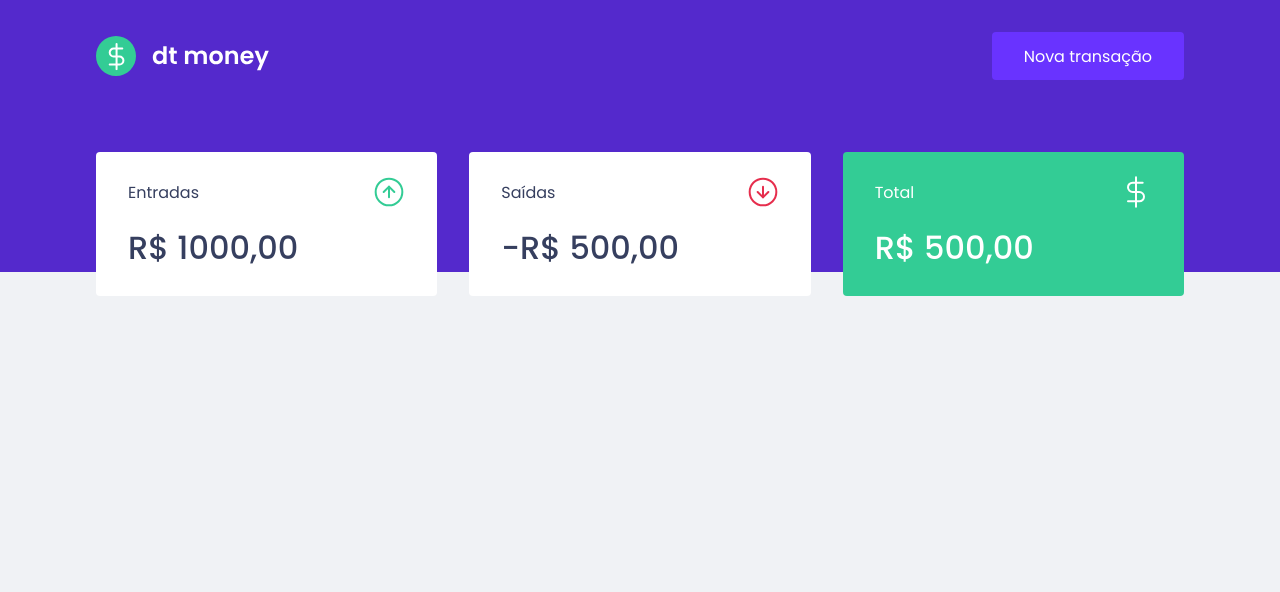
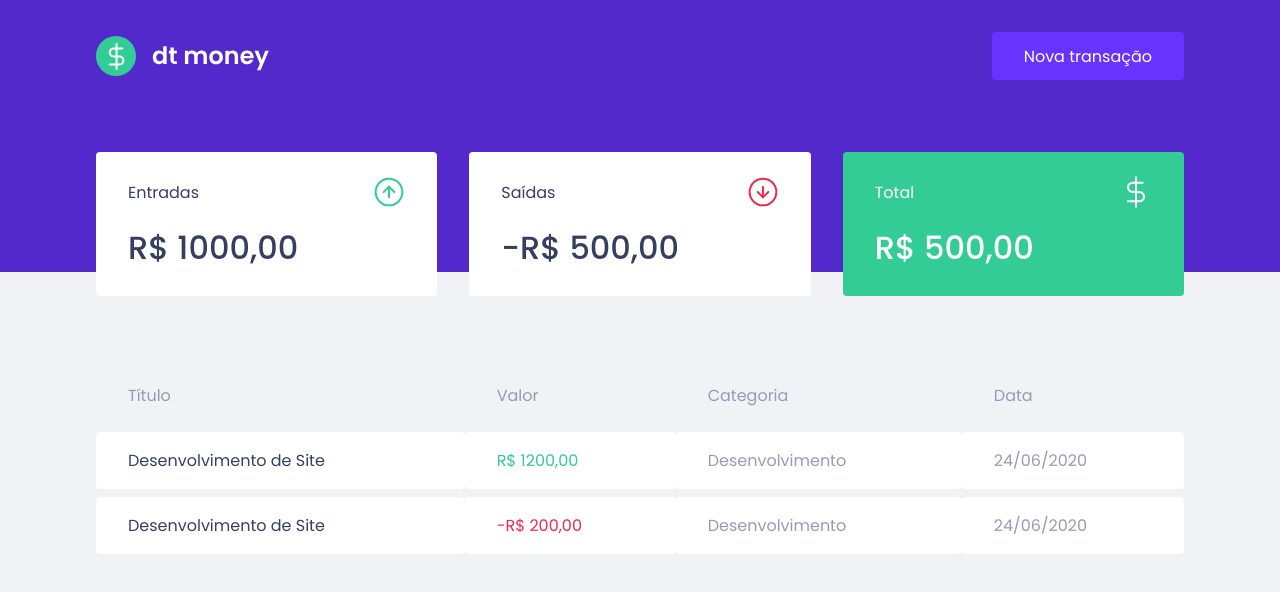
Before and after one commit to Pauloh8190sousa/dtmoney, a React (Create React App) app: page / in a window 1280 px wide. Shown: the top 592 px of the page. Built offline with nearby package versions, Linux system fonts and the light colour scheme.

Commit message:
criação de componentização dos elementos TransactionsTable

```diff
--- a/src/components/Dashboard/index.tsx
+++ b/src/components/Dashboard/index.tsx
@@ -1,4 +1,5 @@
 import { Summary } from "../Summary";
+import { TransactionsTable } from "../TransactionsTable";
 import { Container } from "./styles";
 
 
@@ -7,6 +8,7 @@ export function Dashboard(){
     return (
         <Container>
             <Summary />
+            <TransactionsTable />
         </Container>
     );
 }
--- /dev/null
+++ b/src/components/TransactionsTable/index.tsx
@@ -0,0 +1,33 @@
+import { Container } from "./styles";
+
+export function TransactionsTable(){
+    return (
+        <Container>
+            <table>
+                <thead>
+                    <tr>
+                        <th>Título</th>
+                        <th>Valor</th>
+                        <th>Categoria</th>
+                        <th>Data</th>
+                    </tr>
+                </thead>
+
+                <tbody>
+                    <tr>
+                        <td>Desenvolvimento de Site</td>
+                        <td className="entrada">R$ 1200,00</td>
+                        <td>Desenvolvimento</td>
+                        <td>24/06/2020</td>
+                    </tr>
+                    <tr>
+                        <td>Desenvolvimento de Site</td>
+                        <td className="retirada">-R$ 200,00</td>
+                        <td>Desenvolvimento</td>
+                        <td>24/06/2020</td>
+                    </tr>
+                </tbody>
+            </table>
+        </Container>
+    );
+}
--- /dev/null
+++ b/src/components/TransactionsTable/styles.ts
@@ -0,0 +1,42 @@
+import styled from "styled-components";
+
+export const Container = styled.div`
+
+    margin-top: 4rem;
+
+    table{
+        width: 100%;
+        border-spacing: 0 0.5rem;
+
+        th{
+            color: var(--text-body);
+            font-weight: 400;
+            padding: 1rem 2rem;
+            text-align: left;
+            line-height: 1.5rem;
+
+        }
+
+        td{
+            padding: 1rem 2rem;
+            border: 0;
+            background: var(--shape);
+            color: var(--text-body);
+            border-radius: 0.25rem;
+
+            &:first-child{
+                color: var(--text-title);
+            }
+
+            &.entrada{
+                color: var(--green);
+            }
+
+            &.retirada{
+                color: var(--red);
+            }
+        }
+    }
+
+
+`
```
